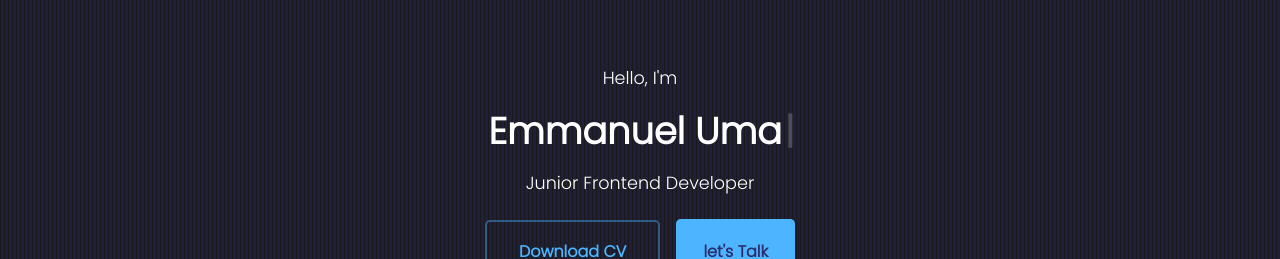
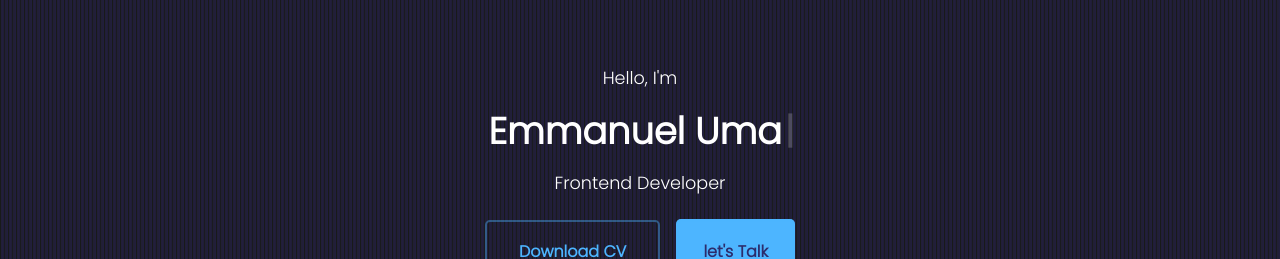
Before and after one commit to Emmanueluma/uma, a React (Create React App) app: page / in a window 1280 px wide. Shown: the top 259 px of the page. Built offline with nearby package versions, Linux system fonts and the light colour scheme.

Commit message:
edit the job title

```diff
--- a/src/components/header/Header.jsx
+++ b/src/components/header/Header.jsx
@@ -21,7 +21,7 @@ const Header = () => {
                     />
                 </span>
             </h1>
-            <h5>junior frontend developer</h5>
+            <h5>frontend developer</h5>
         </div>
         <Cta />
         <Img />
```
